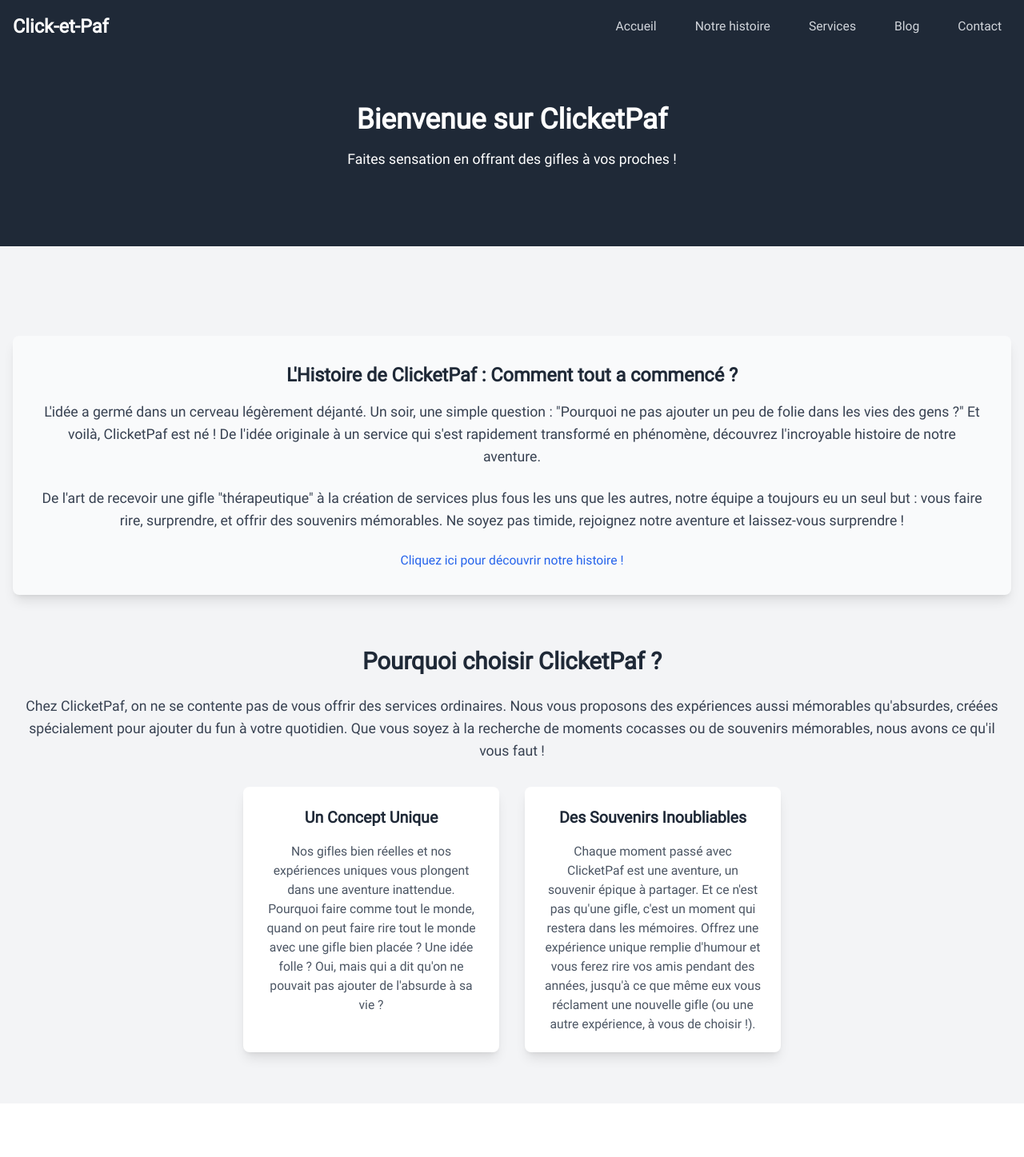
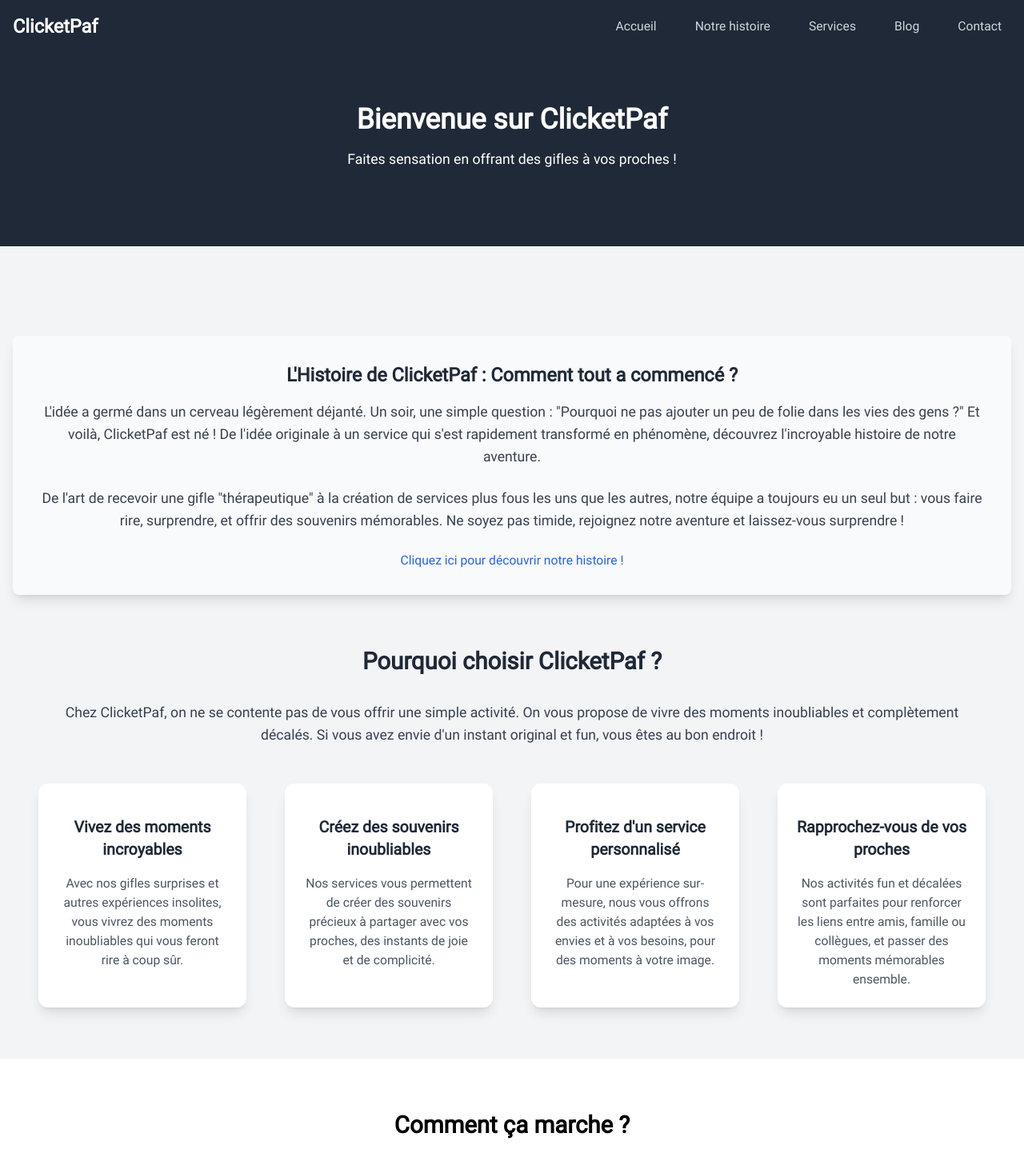
Before and after one commit to LuzBoger/click-et-paf, a React (Vite) app: page / in a window 1280 px wide. Shown: the top 1447 px of the page at 80% size. Built offline with nearby package versions, Linux system fonts and the light colour scheme.

Commit message:
new update

```diff
--- a/src/App.jsx
+++ b/src/App.jsx
@@ -19,11 +19,10 @@ function App() {
         <title>ClicketPaf | Pour des expériences insolites et uniques</title>
         <meta
           name="description"
-          content="ClicketPaf propose des expériences insolites pour surprendre et amuser vos proches. Découvrez nos services uniques"
-        />
+content="ClicketPaf vous propose des expériences insolites et amusantes, parfaites pour surprendre vos proches avec des moments uniques et décalés. Découvrez nos services exclusifs." />
         <meta
           name="keywords"
-          content="click,paf,click&paf,click-et-paf,clicketpaf, expériences insolites, expériences surprenante,gifles, expériences décalées, moments uniques, idées originales, services, surprises, humour"
+          content="click,paf,click&paf,click-et-paf,ClicketPaf,concours de gifle, expériences insolites,expériences, expériences surprenantes,gifles, expériences décalées, moments uniques, services, surprises"
         />
         <meta name="viewport" content="width=device-width, initial-scale=1.0" />
         <meta name="robots" content="index, follow" />
@@ -59,9 +58,9 @@ function App() {
       </section>
 
 
-      <section id="articles" className="py-16 ">
+      <article id="articles" className="py-16 ">
         <ArticleCard />
-      </section>
+      </article>
       <Reviews />
 
       <FAQ />
--- a/src/components/Discover.jsx
+++ b/src/components/Discover.jsx
@@ -13,7 +13,6 @@ const Discover = () => {
           <p className="text-lg text-gray-700 mb-6">
             L'idée a germé dans un cerveau légèrement déjanté. Un soir, une simple question : "Pourquoi ne pas ajouter un peu de folie dans les vies des gens ?" Et voilà, ClicketPaf est né ! De l'idée originale à un service qui s'est rapidement transformé en phénomène, découvrez l'incroyable histoire de notre aventure.
           </p>
-
           <p className="text-lg text-gray-700 mb-6">
             De l'art de recevoir une gifle "thérapeutique" à la création de services plus fous les uns que les autres, notre équipe a toujours eu un seul but : vous faire rire, surprendre, et offrir des souvenirs mémorables. Ne soyez pas timide, rejoignez notre aventure et laissez-vous surprendre !
           </p>
@@ -27,32 +26,60 @@ const Discover = () => {
           </Link>
         </div>
 
-        <h2 id="discover-section" className="text-3xl font-semibold text-gray-800 mb-6 mt-16">
+        <h2 id="discover-section" className="text-3xl font-extrabold text-gray-800 mb-8 mt-16">
   Pourquoi choisir ClicketPaf ?
 </h2>
 
-        <p className="text-lg text-gray-700 mb-8">
-          Chez ClicketPaf, on ne se contente pas de vous offrir des services ordinaires. Nous vous proposons des expériences aussi mémorables qu'absurdes, créées spécialement pour ajouter du fun à votre quotidien. Que vous soyez à la recherche de moments cocasses ou de souvenirs mémorables, nous avons ce qu'il vous faut !
+<p className="text-lg text-gray-700 mb-12 max-w-none mx-auto px-4 sm:px-6 lg:px-8">
+Chez ClicketPaf, on ne se contente pas de vous offrir une simple activité. On vous propose de vivre des moments inoubliables et complètement décalés. Si vous avez envie d'un instant original et fun, vous êtes au bon endroit !
 </p>
 
-        <div className="flex justify-center gap-8">
-          <div className="bg-white shadow-lg p-6 rounded-lg max-w-xs hover:shadow-xl transition-shadow duration-300">
-            <h3 className="text-xl font-semibold text-gray-800 mb-4">Un Concept Unique</h3>
+<div className="grid grid-cols-1 md:grid-cols-2 lg:grid-cols-4 gap-12 px-4 sm:px-6 lg:px-8">
+  <div className="bg-white p-6 rounded-xl shadow-lg hover:shadow-xl transition-shadow duration-300 transform hover:scale-105">
+    <div className="text-blue-600 mb-4">
+      <i className="fas fa-star text-4xl"></i>
+    </div>
+    <h4 className="text-xl font-semibold text-gray-800 mb-4">Vivez des moments incroyables</h4>
     <p className="text-gray-600">
-              Nos gifles bien réelles et nos expériences uniques vous plongent dans une aventure inattendue. Pourquoi faire comme tout le monde, quand on peut faire rire tout le monde avec une gifle bien placée ? Une idée folle ? Oui, mais qui a dit qu'on ne pouvait pas ajouter de l'absurde à sa vie ?
+      Avec nos gifles surprises et autres expériences insolites, vous vivrez des moments inoubliables qui vous feront rire à coup sûr.
     </p>
   </div>
 
-          <div className="bg-white shadow-lg p-6 rounded-lg max-w-xs hover:shadow-xl transition-shadow duration-300">
-            <h3 className="text-xl font-semibold text-gray-800 mb-4">Des Souvenirs Inoubliables</h3>
+  <div className="bg-white p-6 rounded-xl shadow-lg hover:shadow-xl transition-shadow duration-300 transform hover:scale-105">
+    <div className="text-pink-500 mb-4">
+      <i className="fas fa-photo-video text-4xl"></i>
+    </div>
+    <h4 className="text-xl font-semibold text-gray-800 mb-4">Créez des souvenirs inoubliables</h4>
     <p className="text-gray-600">
-              Chaque moment passé avec ClicketPaf est une aventure, un souvenir épique à partager. Et ce n'est pas qu'une gifle, c'est un moment qui restera dans les mémoires. Offrez une expérience unique remplie d'humour et vous ferez rire vos amis pendant des années, jusqu'à ce que même eux vous réclament une nouvelle gifle (ou une autre expérience, à vous de choisir !).
+      Nos services vous permettent de créer des souvenirs précieux à partager avec vos proches, des instants de joie et de complicité.
+    </p>
+  </div>
+
+  <div className="bg-white p-6 rounded-xl shadow-lg hover:shadow-xl transition-shadow duration-300 transform hover:scale-105">
+    <div className="text-blue-600 mb-4">
+      <i className="fas fa-cogs text-4xl"></i>
+    </div>
+    <h4 className="text-xl font-semibold text-gray-800 mb-4">Profitez d'un service personnalisé</h4>
+    <p className="text-gray-600">
+      Pour une expérience sur-mesure, nous vous offrons des activités adaptées à vos envies et à vos besoins, pour des moments à votre image.
+    </p>
+  </div>
+
+  <div className="bg-white p-6 rounded-xl shadow-lg hover:shadow-xl transition-shadow duration-300 transform hover:scale-105">
+    <div className="text-red-500 mb-4">
+      <i className="fas fa-users text-4xl"></i>
+    </div>
+    <h4 className="text-xl font-semibold text-gray-800 mb-4">Rapprochez-vous de vos proches</h4>
+    <p className="text-gray-600">
+      Nos activités fun et décalées sont parfaites pour renforcer les liens entre amis, famille ou collègues, et passer des moments mémorables ensemble.
     </p>
   </div>
 </div>
+
+
       </div>
     </section>
   );
-}
+};
 
 export default Discover;
--- a/src/components/NavBar.jsx
+++ b/src/components/NavBar.jsx
@@ -1,5 +1,5 @@
 import React, { useState } from "react";
-import { Link } from "react-router-dom"; // Importer Link de react-router-dom
+import { Link } from "react-router-dom";
 
 function Navbar() {
   const [isOpen, setIsOpen] = useState(false);
@@ -15,7 +15,7 @@ function Navbar() {
       <div className="container mx-auto px-4 py-3">
         <div className="flex justify-between items-center">
           <Link to="/" className="flex items-center text-white text-2xl font-bold">
-            Click-et-Paf
+            ClicketPaf
           </Link>
 
           {}
--- a/src/components/Reviews.jsx
+++ b/src/components/Reviews.jsx
@@ -7,35 +7,35 @@ const Reviews = () => {
       id: 1,
       name: "Sophie Martin",
       rating: 5,
-      comment: "Click-et-Paf a rendu l'anniversaire de mon meilleur ami inoubliable ! Le gifleur professionnel a parfaitement exécuté la surprise. Un service unique qui fait son effet 👋😂",
+      comment: "ClicketPaf a rendu l'anniversaire de mon meilleur ami inoubliable ! Le gifleur professionnel a parfaitement exécuté la surprise. Un service unique qui fait son effet 👋😂",
       date: "15 Mars 2024"
     },
     {
       id: 2,
       name: "Thomas Dubois",
       rating: 5,
-      comment: "Le service client de Click-et-Paf est exceptionnel ! La gifle était parfaitement dosée, comme demandé. Une expérience client vraiment unique. Je recommande vivement leurs services !",
+      comment: "Le service client est exceptionnel ! La gifle était parfaitement dosée, comme demandé. Une expérience client vraiment unique. Je recommande vivement leurs services !",
       date: "2 Mars 2024"
     },
     {
       id: 3,
       name: "Julie Leroux",
       rating: 5,
-      comment: "Grâce à Click-et-Paf, j'ai offert un moment mémorable à ma famille. Le côté décalé et professionnel de leur service est impressionnant. La meilleure expérience insolite à Paris ! 😄",
+      comment: "Grâce à ClicketPaf, j'ai offert un moment mémorable à ma famille. Le côté décalé et professionnel de leur service est impressionnant. La meilleure expérience insolite à Paris ! 😄",
       date: "28 Février 2024"
     },
     {
       id: 4,
       name: "Marc Dupont",
       rating: 5,
-      comment: "Click-et-Paf propose vraiment un concept unique en France. J'ai utilisé leur service pour un enterrement de vie de garçon, c'était parfait ! L'équipe est super réactive et professionnelle.",
+      comment: "ClicketPaf propose vraiment un concept unique en France. J'ai utilisé leur service pour un enterrement de vie de garçon, c'était parfait ! L'équipe est super réactive et professionnelle.",
       date: "20 Février 2024"
     },
     {
       id: 5,
       name: "Emma Laurent",
       rating: 5,
-      comment: "Quand on m'a parlé de Click-et-Paf, je ne savais pas à quoi m'attendre. Mais leur service de gifles surprises est juste génial ! Tout est bien pensé, de la réservation à la livraison de la gifle 👌",
+      comment: "Quand on m'a parlé de ClicketPaf, je ne savais pas à quoi m'attendre. Mais leur service de gifles surprises est juste génial ! Tout est bien pensé, de la réservation à la livraison de la gifle 👌",
       date: "15 Février 2024"
     }
   ];
@@ -51,7 +51,7 @@ const Reviews = () => {
     "provider": {
       "@type": "Organization",
       "name": "ClicketPaf",
-      "url": "https://www.click-et-paf.com",
+      "url": "https://www.ClicketPaf.com",
       "telephone": "+33 1 23 45 67 89",
       "address": {
         "@type": "PostalAddress",
@@ -100,7 +100,7 @@ const Reviews = () => {
       <section aria-labelledby="reviews-heading" className="bg-gray-50 py-16">
         <div className="container mx-auto px-4">
           <h2 id="reviews-heading" className="text-3xl font-semibold text-center mb-4 text-black">
-            Ils ont testé Click-et-Paf !
+            Ils ont testé ClicketPaf !
           </h2>
           <p className="text-xl text-gray-800 text-center mb-12">
             Découvrez les expériences insolites de nos clients satisfaits
```
Also changed, not shown: src/components/Footer.jsx (+14 -14 lines), 1 other file (tests, documents, lock files or other folders). Lines whose indentation alone changed are shown as unchanged.
